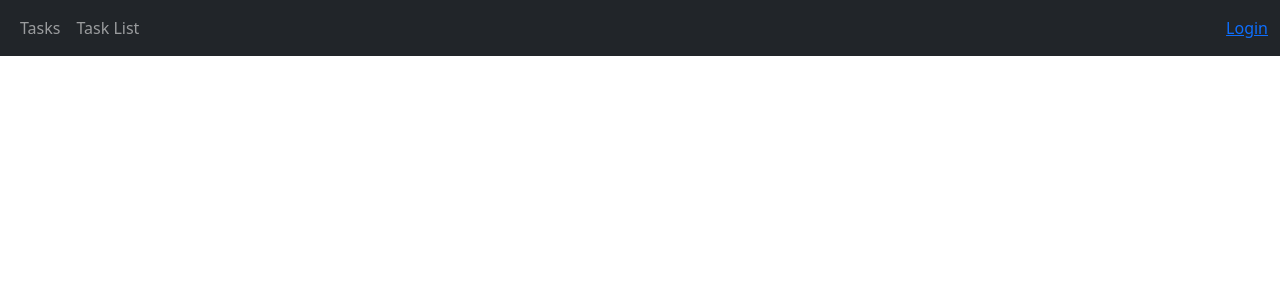
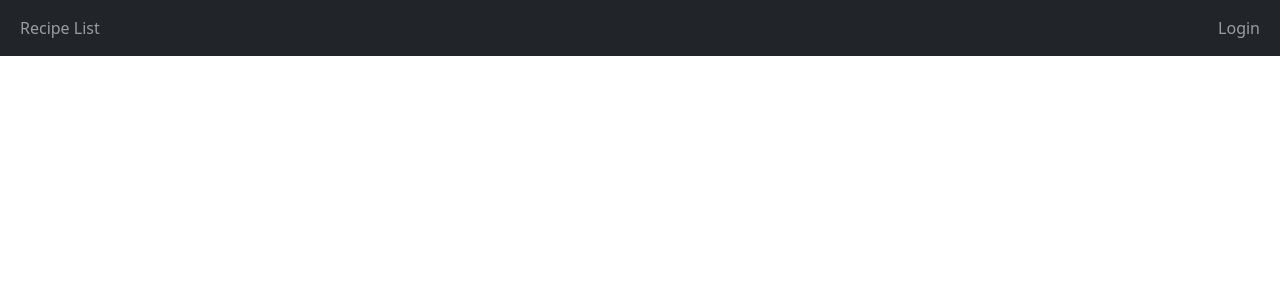
Before and after one commit to SchonnMike/recipebook-serrano-schonn, a Django app: template recipebook/ledger/templates/baseTemplate.html in a window 1280 px wide. Shown: the top 300 px of the page. Run offline with Django 5.2, Linux system fonts and the light colour scheme; the template is opened without the code that fills it, so the values that code supplies are empty.

Commit message:
fixed login link in home page

```diff
--- a/recipebook/ledger/templates/baseTemplate.html
+++ b/recipebook/ledger/templates/baseTemplate.html
@@ -11,10 +11,7 @@
 			<div>
 				<ul class="navbar-nav">
 					<li class="nav-item">
-						<a class="nav-link" href="{% url 'tasks' %}">Tasks</a>
-					</li>
-					<li class="nav-item">
-						<a class="nav-link" href="{% url 'tasksInDatabase' %}">Task List</a>
+						<a class="nav-link" href="{% url 'ledger:basicParams' %}">Recipe List</a>
 					</li>
 				</ul>
 			</div>
@@ -24,11 +21,10 @@
 						{% if user.is_authenticated %}
 						    <form method="post" action="{% url 'logout' %}">
 						        {% csrf_token %}
-						        {{ form.as_p }}
 						        <button class="nav-link" type="submit">Logout</button>
 						    </form>
 						{% else %}
-						    <a href="{% url 'login' %}">Login</a>
+						    <a class="nav-link" href="{% url 'login' %}">Login</a>
 						{% endif %}
 					</li>
 				</ul>
```
